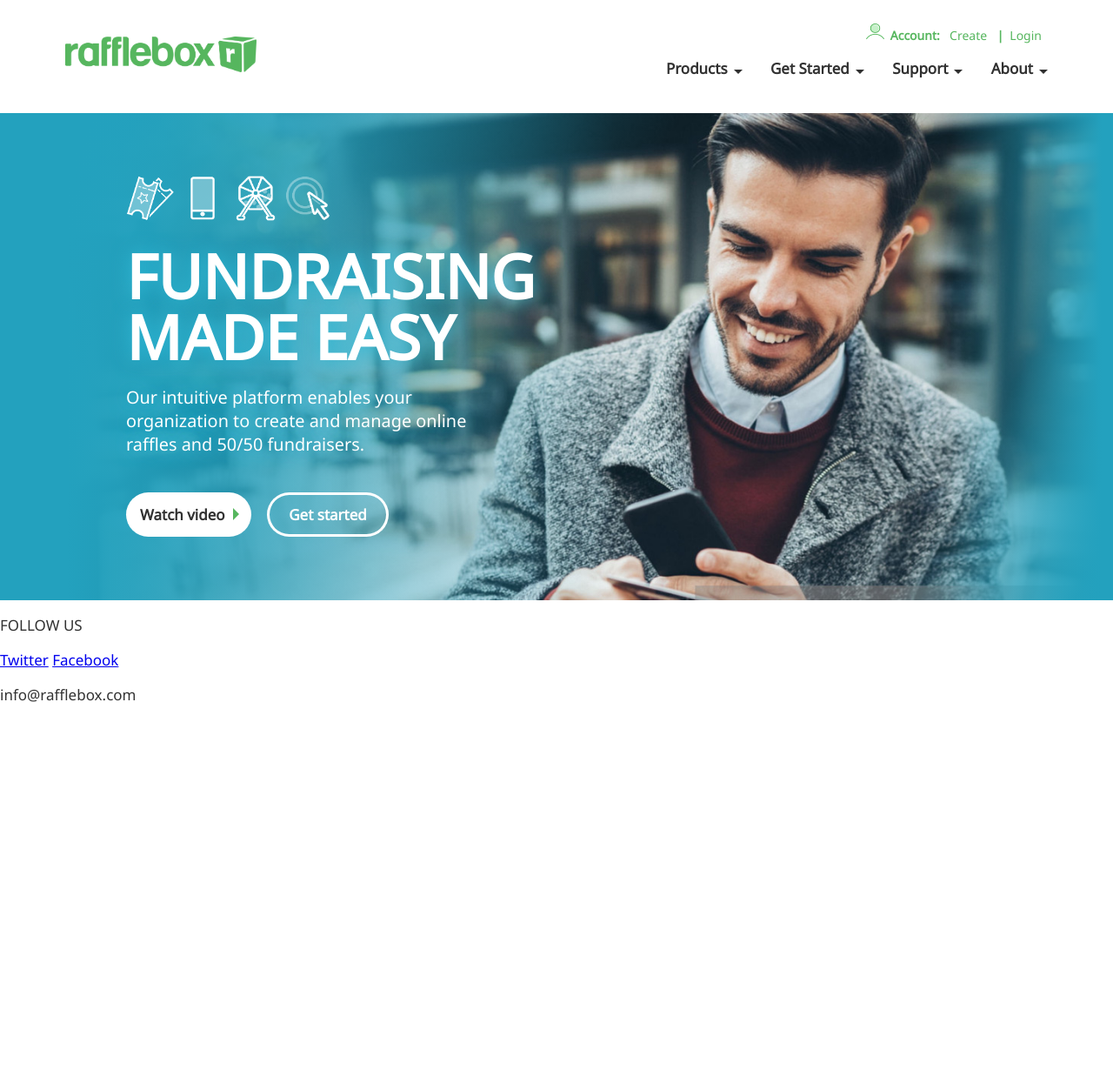
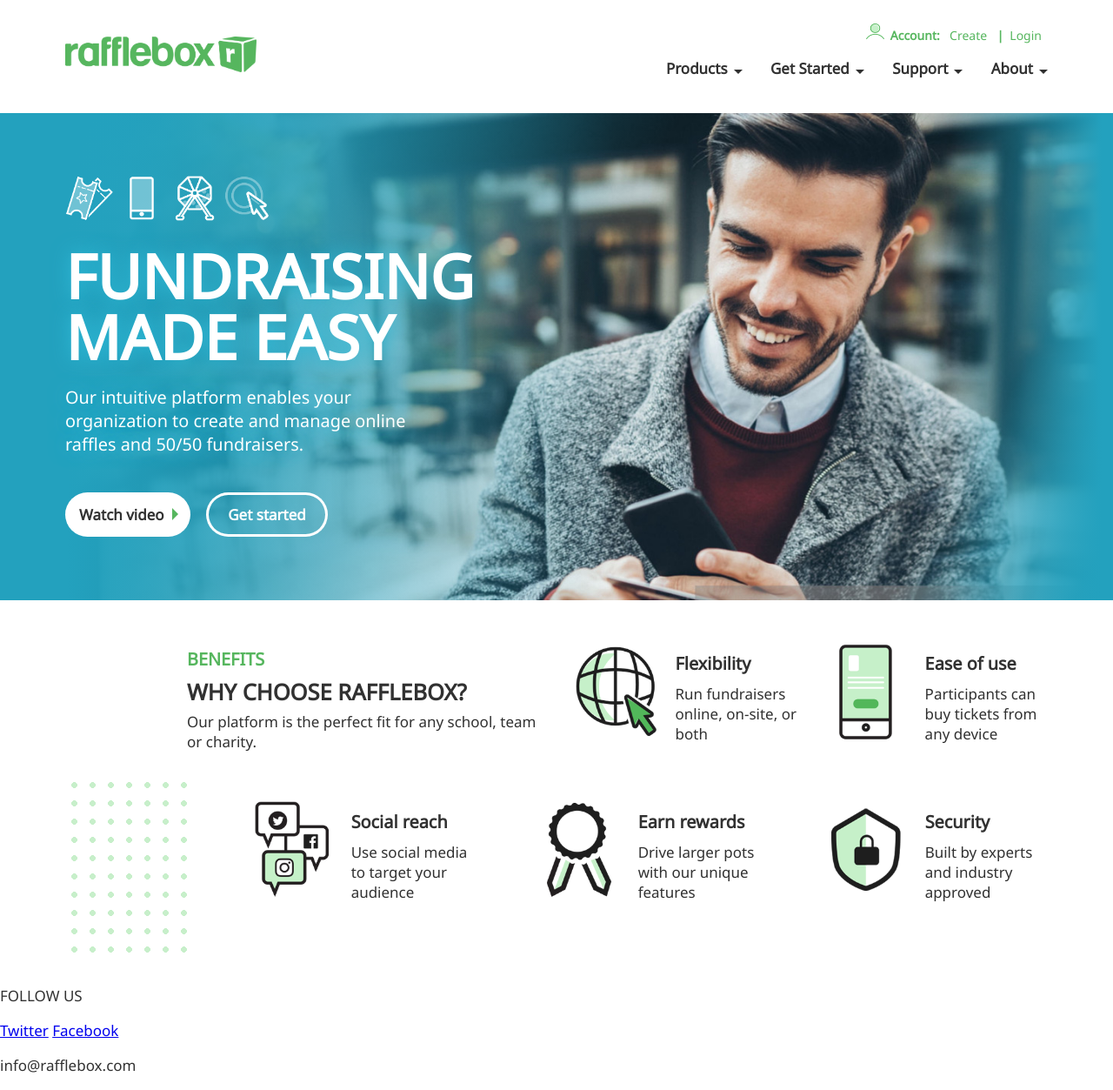
Before and after one commit to vinpiotrowski/rafflebox2, a Jekyll site: the page built from index.md, in a window 1280 px wide. Shown: the whole page at 87% size. Built offline with Jekyll 4.4.1, drawn with Linux system fonts in a browser that asks for light colours; before the commit the page ends 900 px from its top, so only the background shows below that.

Commit message:
Added first revision of benefits section

```diff
--- /dev/null
+++ b/_includes/benefits.html
@@ -0,0 +1,42 @@
+<div class="inner-page">
+    <section class="container-benefits">
+
+        <div class="decoration"></div>
+
+        <div class="headline">
+            <h3>Benefits</h3>
+            <h2>{{ include.headline }}</h2>
+            <p>{{ include.subhead }}</p>
+        </div>
+
+        <div class="benefit">
+            <img src="{{ include.benefit-img-1 }}" alt="" />
+            <h3>{{ include.benefit-heading-1 }}</h3>
+            <p>{{ include.benefit-description-1 }}</p>
+        </div>
+
+        <div class="benefit">
+            <img src="{{ include.benefit-img-2 }}" alt="" />
+            <h3>{{ include.benefit-heading-2 }}</h3>
+            <p>{{ include.benefit-description-2 }}</p>
+        </div>
+
+        <div class="benefit">
+            <img src="{{ include.benefit-img-3 }}" alt="" />
+            <h3>{{ include.benefit-heading-3 }}</h3>
+            <p>{{ include.benefit-description-3 }}</p>
+        </div>
+
+        <div class="benefit">
+            <img src="{{ include.benefit-img-4 }}" alt="" />
+            <h3>{{ include.benefit-heading-4 }}</h3>
+            <p>{{ include.benefit-description-4 }}</p>
+        </div>
+
+        <div class="benefit">
+            <img src="{{ include.benefit-img-5 }}" alt="" />
+            <h3>{{ include.benefit-heading-5 }}</h3>
+            <p>{{ include.benefit-description-5 }}</p>
+        </div>
+    </section>
+</div>
--- /dev/null
+++ b/_sass/_benefits.scss
@@ -0,0 +1,80 @@
+.container-benefits {
+  padding: 35px 0 0 0;
+  position: relative;
+  display: flex;
+  flex-wrap: wrap;
+
+  @media(min-width: 1200px) {
+    padding: 35px 0 0 140px;
+  }
+
+  .headline {
+    display: inline-block;
+    margin-bottom: 35px;
+    text-align: center;
+    width: 100%;
+
+    @media(min-width: 998px) {
+      text-align: left;
+      width: 42%;
+    }
+  }
+
+  .benefit {
+    display: inline-block;
+    margin-left: auto;
+    margin-right: auto;
+    width: 100%;
+
+    @media(min-width: 768px) {
+      width: 33%
+    }
+
+    @media(min-width: 998px) {
+      margin-right: 0;
+      width: 28%
+    }
+
+    img {
+      float: left;
+      padding: 0 21px;
+      margin-bottom: 70px;
+      max-width: 35%;
+
+      @media(min-width: 768px) {
+        max-width: 42%
+      }
+
+      @media(min-width: 998px) {
+        max-width: 49%
+      }
+    }
+
+    h3, p {
+      margin-block-end: 0.5em;
+      margin-block-start: 0.5em;
+    }
+
+    @media(min-width: 768px) {
+
+    }
+  }
+
+  .decoration {
+    background-image: radial-gradient(circle at 3.5px 3.5px, $pale-green 3.5px, transparent 0);
+    background-size: 21px 21px;
+    background-position: -14px -14px;
+    bottom: 0;
+    display: none;
+    height: 210px;
+    left: 0;
+    position:absolute;
+    width: 140px;
+    z-index: -1;
+
+    @media(min-width: 1200px) {
+      display: block;
+    }
+  }
+
+}
--- a/_sass/_hero.scss
+++ b/_sass/_hero.scss
@@ -59,7 +59,6 @@
     z-index: 7;
 
     @media(min-width: 768px) {
-      margin-left: 70px;
       padding: 35px 0;
       max-width: 420px;
     }
--- a/css/main.scss
+++ b/css/main.scss
@@ -56,6 +56,10 @@ body, html {
   padding: 0;
 }
 
+body {
+  overflow-y: scroll;
+}
+
 .inner-page {
   margin: 0 auto;
   max-width: 1200px;
@@ -75,6 +79,24 @@ h1 {
 
   @media(min-width: 768px) {
     font-size: $extra-large;
+  }
+}
+
+section {
+  .headline {
+    h2 {
+      color: $black;
+      text-transform: uppercase;
+    }
+
+    h3 {
+      color: $green;
+      text-transform: uppercase;
+    }
+
+    h2, h3, p {
+      margin: 0.25em 0;
+    }
   }
 }
 
@@ -178,4 +200,5 @@ h1 {
 @import "header-footer";
 @import "grid";
 @import "hero";
+@import "benefits";
 @import "forms";
--- a/index.md
+++ b/index.md
@@ -11,3 +11,30 @@ image-url="/images/hero-test-02.jpg"
 headline="Fundraising made easy"
 subhead="Our intuitive platform enables your organization to create and manage online raffles and 50/50 fundraisers."
 %}
+
+
+{%
+include benefits.html
+headline="Why Choose Rafflebox?"
+subhead="Our platform is the perfect fit for any school, team or charity."
+
+benefit-img-1="/images/benefit-flexible.png"
+benefit-heading-1="Flexibility"
+benefit-description-1="Run fundraisers online, on-site, or both"
+
+benefit-img-2="/images/benefit-mobile.png"
+benefit-heading-2="Ease of use"
+benefit-description-2="Participants can buy tickets from any device"
+
+benefit-img-3="/images/benefit-social.png"
+benefit-heading-3="Social reach"
+benefit-description-3="Use social media to target your audience"
+
+benefit-img-4="/images/benefit-reward.png"
+benefit-heading-4="Earn rewards"
+benefit-description-4="Drive larger pots with our unique features"
+
+benefit-img-5="/images/benefit-security.png"
+benefit-heading-5="Security"
+benefit-description-5="Built by experts and industry approved"
+%}
```
Also changed, not shown: images/benefit-flexible.png (added), images/benefit-mobile.png (added), images/benefit-reward.png (added), images/benefit-security.png (added), images/benefit-social.png (added).
